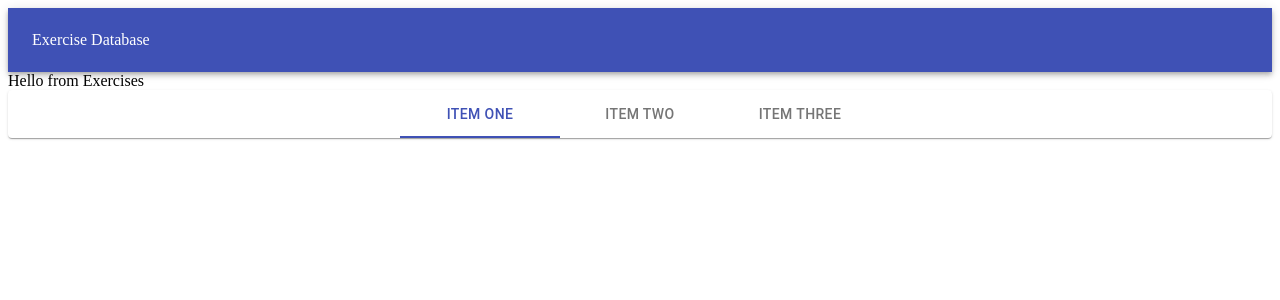
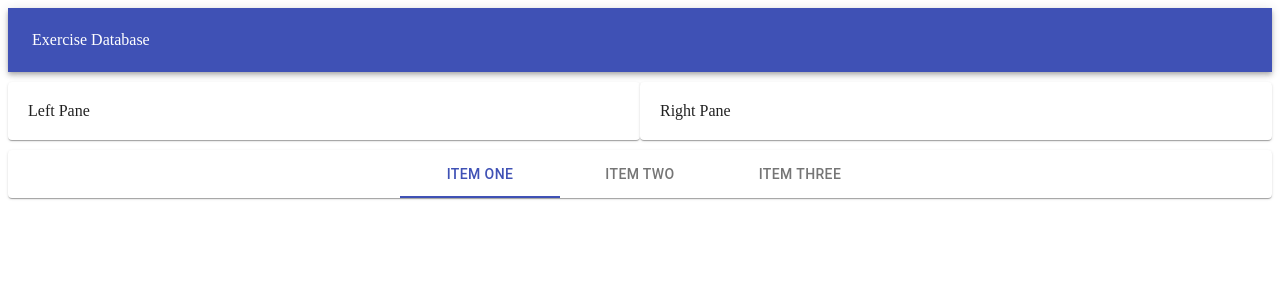
Before and after one commit to kristina-arezina/terms-2-program, a React (Create React App) app: page / in a window 1280 px wide. Shown: the top 300 px of the page. Built offline with nearby package versions, Linux system fonts and the light colour scheme.

Commit message:
made ui nice ready for logic

```diff
--- /dev/null
+++ b/src/components/Exercises/LeftPlane.js
@@ -0,0 +1,8 @@
+import React from "react";
+import { Paper } from "@material-ui/core"
+
+
+export default ({styles}) =>
+    <Paper style={styles.Paper}>
+        Left Pane
+    </Paper>
--- /dev/null
+++ b/src/components/Exercises/RightPlane.js
@@ -0,0 +1,8 @@
+import React from "react";
+import { Paper } from "@material-ui/core"
+
+
+export default ({styles}) =>
+    <Paper style={styles.Paper}>
+        Right Pane
+    </Paper>
--- a/src/components/Exercises/index.js
+++ b/src/components/Exercises/index.js
@@ -1,6 +1,20 @@
 import React from "react"
+import { Grid } from "@material-ui/core"
+import LeftPlane from "./LeftPlane.js"
+import RightPlane from "./RightPlane.js"
+
+
+const styles = {
+    Paper: {padding:20, marginTop:10, marginBottom:10}
+};
 
 export default props =>
-    <div>
-        Hello from Exercises
-    </div>
+    <Grid container>
+        <Grid item sm>
+            <LeftPlane styles={styles}/>
+        </Grid>
+    <Grid item sm>
+        <RightPlane styles={styles}/>
+
+    </Grid>
+    </Grid>
```
